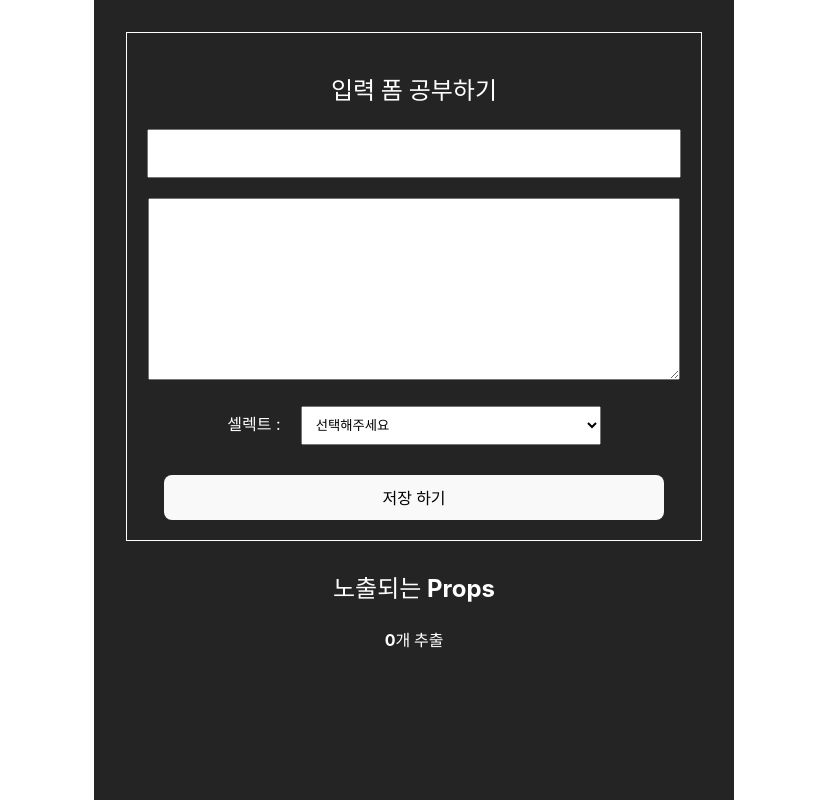
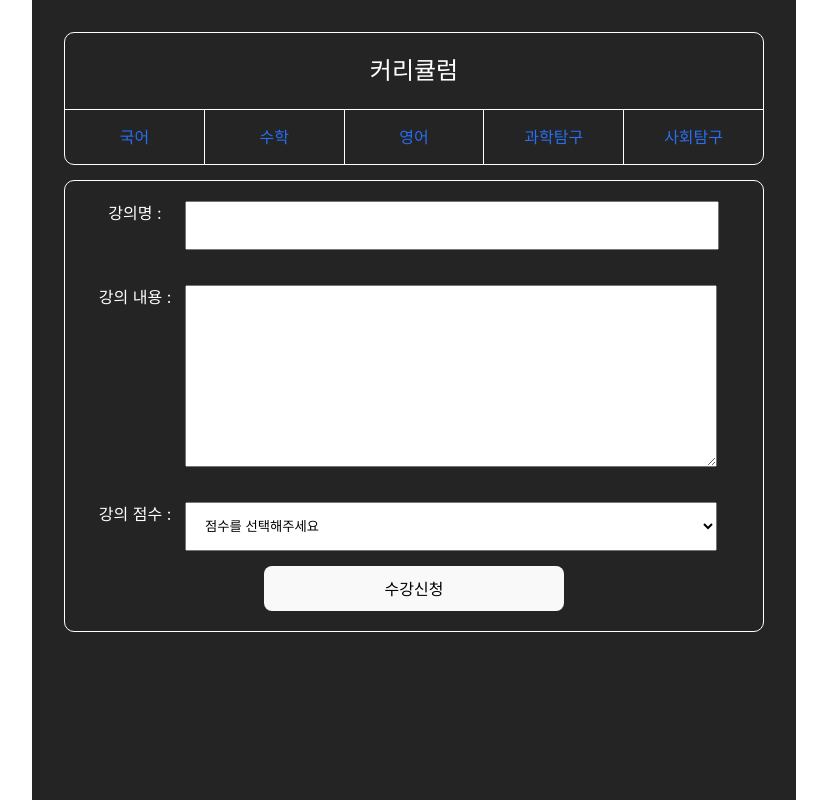
Before and after one commit to dongggggae/learn-react, a React (Vite) app: page / in a window 1280 px wide. Shown: the whole page, without its empty margins (226-1053 px from the left). Built offline with nearby package versions, Linux system fonts and the light colour scheme.

Commit message:
[10/25]DataItem 추가

```diff
--- a/src/App.css
+++ b/src/App.css
@@ -1,5 +1,5 @@
 #root {
-  max-width: 1280px;
+  min-width: 700px;
   margin: 0 auto;
   padding: 2rem;
   background-color: #242424;
@@ -7,9 +7,48 @@
   text-align: center;
 }
 
+.TitleArea {
+  border: 1px solid #fff;
+  border-radius: 10px;
+  margin-bottom: 15px;
+}
+
+.TitleArea .SubjectLuist {
+  display: flex;
+  justify-content: center;
+  align-items: center;
+  margin: 0;
+  padding-left: 0;
+}
+
+.TitleArea .SubjectLuist li {
+  list-style: none;
+  flex: 1;
+  padding: 15px 0;
+  border-top: 1px solid #fff;
+  border-right: 1px solid #fff;
+  color: #276ef1;
+  &:last-of-type {
+    border-right: none;
+  }
+}
+
 .DataEditor {
   padding: 20px;
   border: 1px solid #fff;
+  border-radius: 10px;
+}
+
+.DataEditor .FlexBox {
+  display: flex;
+  align-items: flex-start;
+  justify-content: start;
+  margin-bottom: 15px;
+}
+
+.DataEditor .FlexBox p {
+  width: 100px;
+  margin: 0;
 }
 
 .DataEditor input,
@@ -24,13 +63,12 @@ textarea {
 }
 
 .DataEditor select {
-  width: 300px;
-  margin: 0 0 30px 20px;
-  padding: 10px;
+  width: 532px;
+  padding: 15px;
 }
 
 .DataEditor button {
-  width: 500px;
+  width: 300px;
   cursor: pointer;
 }
 
@@ -45,3 +83,18 @@ textarea {
   border-radius: 10px;
   color: #000;
 }
+
+.DataItem .SubjectContent {
+  margin-left: 30px;
+  text-align: left;
+}
+
+.DataItem .SubjectScore {
+  margin-left: 30px;
+  text-align: left;
+}
+
+.DataItem .SubjectScore p {
+  font-size: 12px;
+  color: #555;
+}
--- a/src/App.jsx
+++ b/src/App.jsx
@@ -1,26 +1,36 @@
 import { useState, useRef } from 'react';
 import './App.css';
+
 import DataEditor from './DataEditor';
 import DataList from './DataList';
 
 function App() {
+  const subject = ['국어', '수학', '영어', '과학탐구', '사회탐구'];
+
   const [data, setData] = useState([]);
 
   const dataId = useRef(0);
 
-  const onCreate = (input, textarea, select) => {
+  const onCreate = (name, content, score) => {
     const newItem = {
-      input,
-      textarea,
-      select,
+      name,
+      content,
+      score,
       id: dataId.current,
     };
     dataId.current += 1;
     setData([newItem, ...data]);
   };
-
   return (
     <div className="App">
+      <div className="TitleArea">
+        <h2>커리큘럼</h2>
+        <ul className="SubjectLuist">
+          {subject.map((it, idx) => (
+            <li key={idx}>{it}</li>
+          ))}
+        </ul>
+      </div>
       <DataEditor onCreate={onCreate} />
       <DataList dataList={data} />
     </div>
--- a/src/DataEditor.jsx
+++ b/src/DataEditor.jsx
@@ -2,66 +2,70 @@ import { useRef, useState } from 'react';
 import PropTypes from 'prop-types';
 
 const DataEditor = ({ onCreate }) => {
-  const userInput = useRef();
-  const userTextarea = useRef();
-  const userSelect = useRef();
+  const subjectName = useRef();
+  const subjectContent = useRef();
+  const subjectScore = useRef();
 
   const [state, setState] = useState({
-    input: '',
-    textarea: '',
-    select: 'default',
+    name: '',
+    content: '',
+    score: 'default',
   });
+
   const handleChangeState = (e) => {
     setState({
       ...state,
       [e.target.name]: e.target.value,
     });
   };
+
   const handleSubmit = () => {
     console.log(state);
-    if (state.input.length < 5) {
-      userInput.current.focus();
+    if (state.name.length < 5) {
+      subjectName.current.focus();
       return;
     }
-    if (state.textarea.length < 10) {
-      userTextarea.current.focus();
+    if (state.content.length < 10) {
+      subjectContent.current.focus();
       return;
     }
-    if (state.select === 'default') {
-      userSelect.current.focus();
+    if (state.score === 'default') {
+      subjectScore.current.focus();
       return;
     }
-    onCreate(state.input, state.textarea, state.select);
-    console.log(state);
+
+    onCreate(state.name, state.content, state.score);
+
     setState({
-      input: '',
-      textarea: '',
-      select: 1,
+      name: '',
+      content: '',
+      score: 'default',
     });
-    alert('저장 성공');
   };
+
   return (
     <div className="DataEditor">
-      <h2>입력 폼 공부하기</h2>
-      <div>
-        <input ref={userInput} name="input" value={state.input} onChange={handleChangeState} />
+      <div className="FlexBox">
+        <p>강의명 :</p>
+        <input name="name" type="text" value={state.name} onChange={handleChangeState} ref={subjectName} />
       </div>
-      <div>
-        <textarea ref={userTextarea} name="textarea" value={state.textarea} onChange={handleChangeState} />
+      <div className="FlexBox">
+        <p>강의 내용 :</p>
+        <textarea name="content" value={state.content} onChange={handleChangeState} ref={subjectContent} />
       </div>
-      <div>
-        셀렉트 :
-        <select ref={userSelect} name="select" value={state.select} onChange={handleChangeState}>
-          <option value="default">선택해주세요</option>
-          <option value={1}>1</option>
-          <option value={2}>2</option>
-          <option value={3}>3</option>
-          <option value={4}>4</option>
-          <option value={5}>5</option>
+      <div className="FlexBox">
+        <p>강의 점수 :</p>
+        <select name="score" value={state.score} onChange={handleChangeState} ref={subjectScore}>
+          <option value="default">점수를 선택해주세요</option>
+          <option value="1">1</option>
+          <option value="2">2</option>
+          <option value="3">3</option>
+          <option value="4">4</option>
+          <option value="5">5</option>
         </select>
       </div>
       <div>
-        <button onClick={handleSubmit}>저장 하기</button>
+        <button onClick={handleSubmit}>수강신청</button>
       </div>
     </div>
   );
@@ -69,4 +73,5 @@ const DataEditor = ({ onCreate }) => {
 DataEditor.propTypes = {
   onCreate: PropTypes.array.isRequired,
 };
+
 export default DataEditor;
--- a/src/DataItem.jsx
+++ b/src/DataItem.jsx
@@ -1,19 +1,23 @@
 import PropTypes from 'prop-types';
-const DataItem = ({ id, input, textarea, select }) => {
+const DataItem = ({ id, name, content, score }) => {
   return (
     <div className="DataItem">
-      <div>{id}번째 내용</div>
-      <div>작성자 : {input}</div>
-      <div>글 내용 : {textarea}</div>
-      <div>오늘의 점수 : {select}</div>
+      <h2 className="SbujectTitle">
+        {id}. {name}
+      </h2>
+      <div className="SubjectContent">{content}</div>
+      <div className="SubjectScore">
+        <p>
+          강의 점수 : <span>{score}</span>
+        </p>
+      </div>
     </div>
   );
 };
-
 DataItem.propTypes = {
   id: PropTypes.array.isRequired,
-  input: PropTypes.array.isRequired,
-  textarea: PropTypes.array.isRequired,
-  select: PropTypes.array.isRequired,
+  name: PropTypes.array.isRequired,
+  content: PropTypes.array.isRequired,
+  score: PropTypes.array.isRequired,
 };
 export default DataItem;
--- a/src/DataList.jsx
+++ b/src/DataList.jsx
@@ -4,9 +4,7 @@ import DataItem from './DataItem';
 const DataList = ({ dataList }) => {
   return (
     <div className="DataList">
-      <h2>노출되는 Props</h2>
-      <h4>{dataList.length}개 추출</h4>
-      <div>
+      <div className="SubjectInfo">
         {dataList.map((it) => (
           <DataItem key={it.id} {...it} />
         ))}
@@ -18,7 +16,6 @@ const DataList = ({ dataList }) => {
 DataList.defaultProps = {
   dataList: [],
 };
-
 DataList.propTypes = {
   dataList: PropTypes.array.isRequired,
 };
--- a/src/test.jsx
+++ /dev/null
@@ -1 +0,0 @@
-import { useState } from 'react';
```
